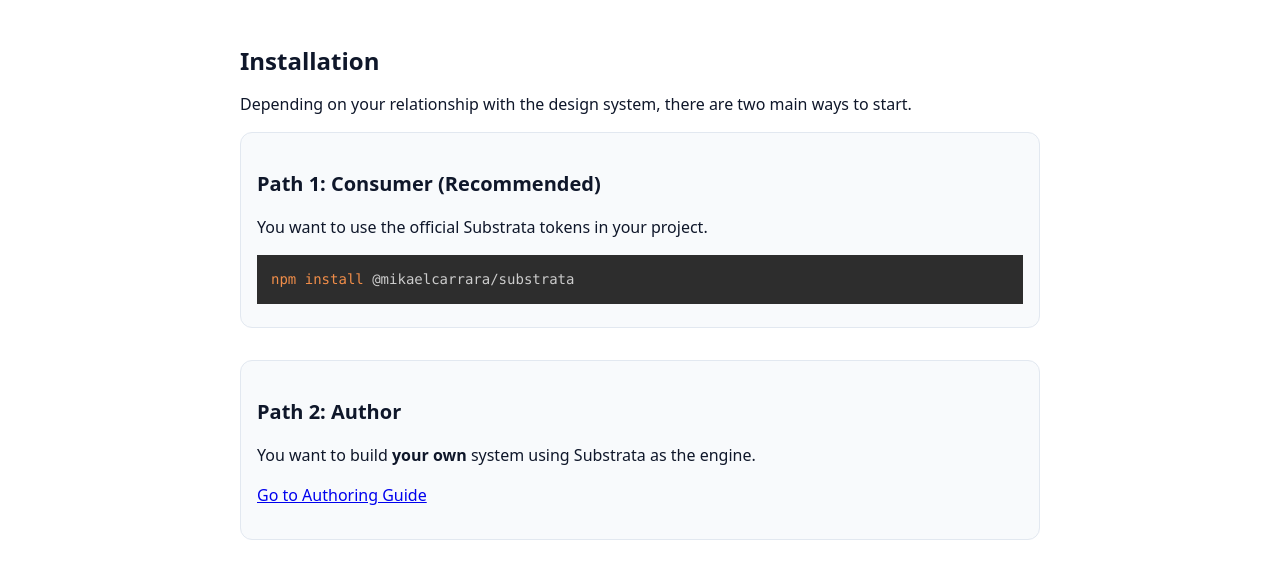
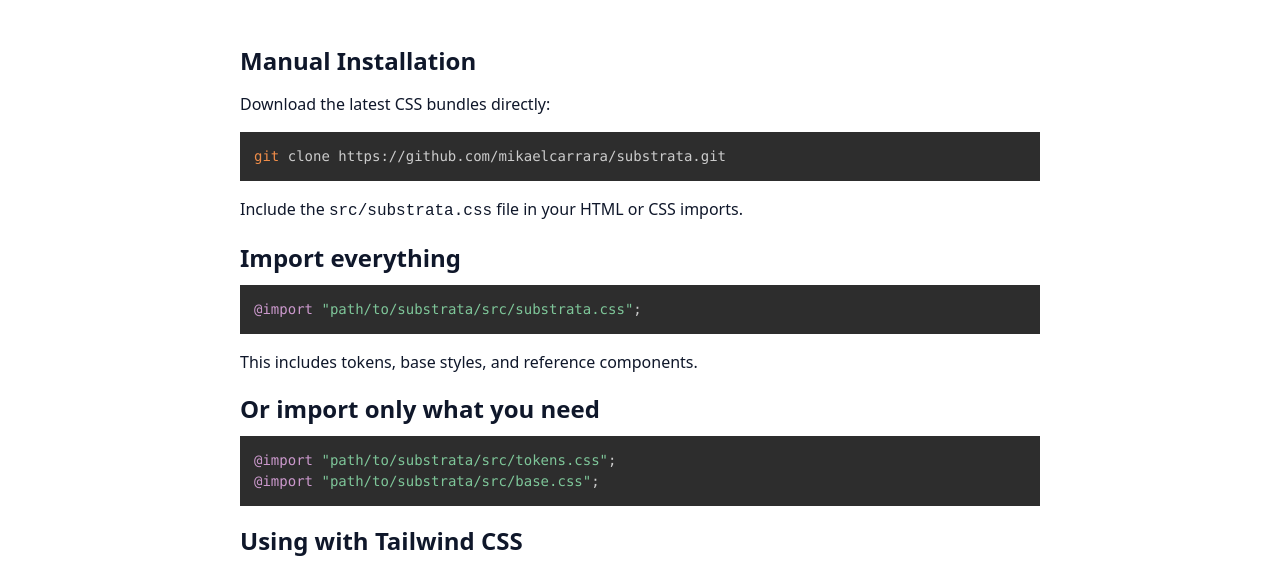
Before and after one commit to mikaelcarrara/substrata, a website: page docs/getting-started.html in a window 1280 px wide. Shown: the part 232-800 px from the top of the page. Drawn offline with nearby package versions, Linux system fonts and the light colour scheme.

Commit message:
fix: Getting text

```diff
--- a/docs/getting-started.html
+++ b/docs/getting-started.html
@@ -83,26 +83,9 @@
 
     <section class="content">
 
-      <h2>Installation</h2>
-
-      <p>Depending on your relationship with the design system, there are two main ways to start.</p>
-
-      <div class="card-grid">
-        <div class="card">
-          <h3>Path 1: Consumer (Recommended)</h3>
-          <p>You want to use the official Substrata tokens in your project.</p>
-          <pre><code class="language-bash">npm install @mikaelcarrara/substrata</code></pre>
-        </div>
-        <div class="card">
-          <h3>Path 2: Author</h3>
-          <p>You want to build <strong>your own</strong> system using Substrata as the engine.</p>
-          <p><a href="automation" class="button">Go to Authoring Guide</a></p>
-        </div>
-      </div>
-
       <h2>Manual Installation</h2>
 
-      <p>Download the latest CSS bundles directly if you don't use NPM:</p>
+      <p>Download the latest CSS bundles directly:</p>
 
       <pre><code class="language-bash">git clone https://github.com/mikaelcarrara/substrata.git</code></pre>
 
```
